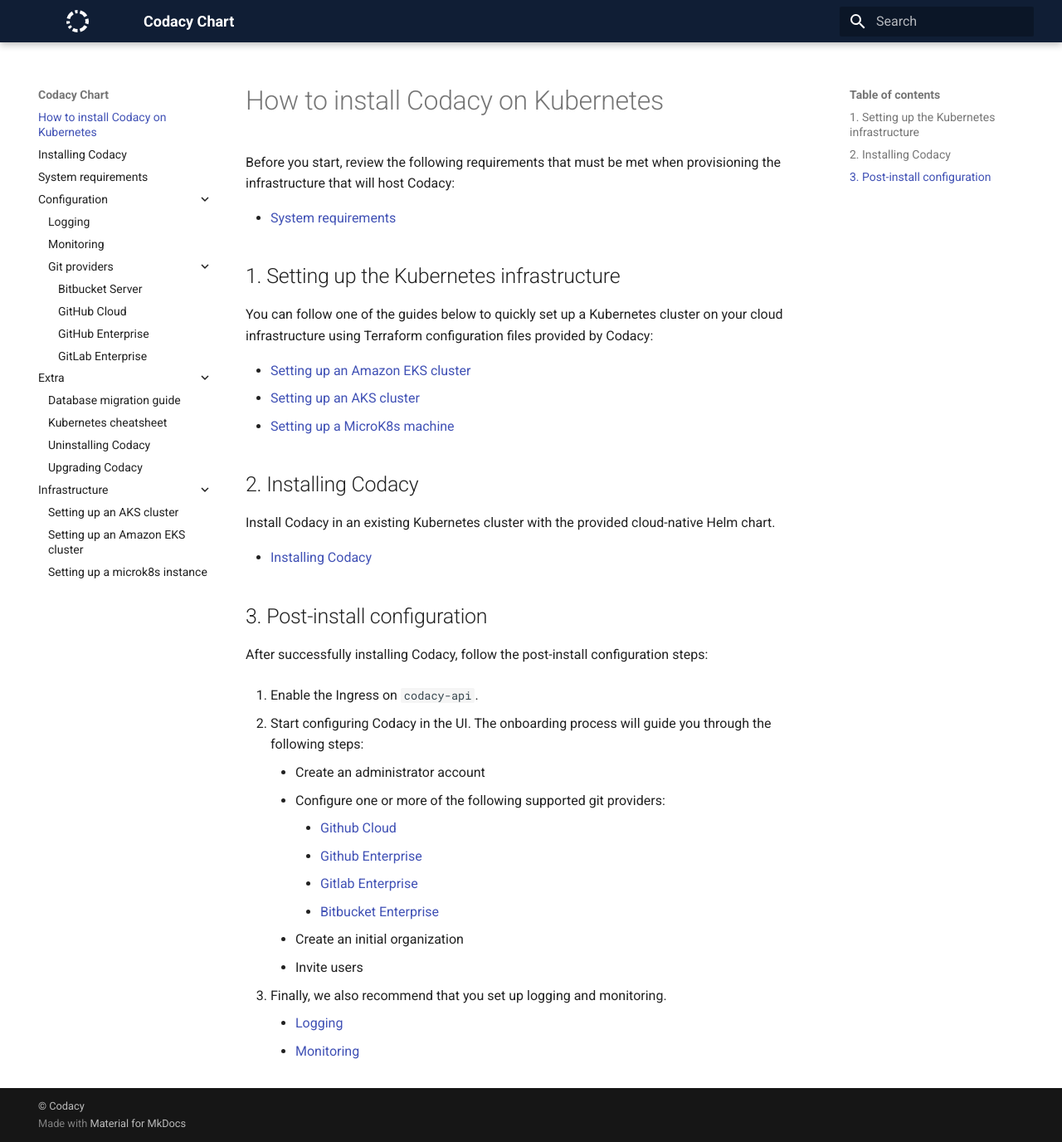
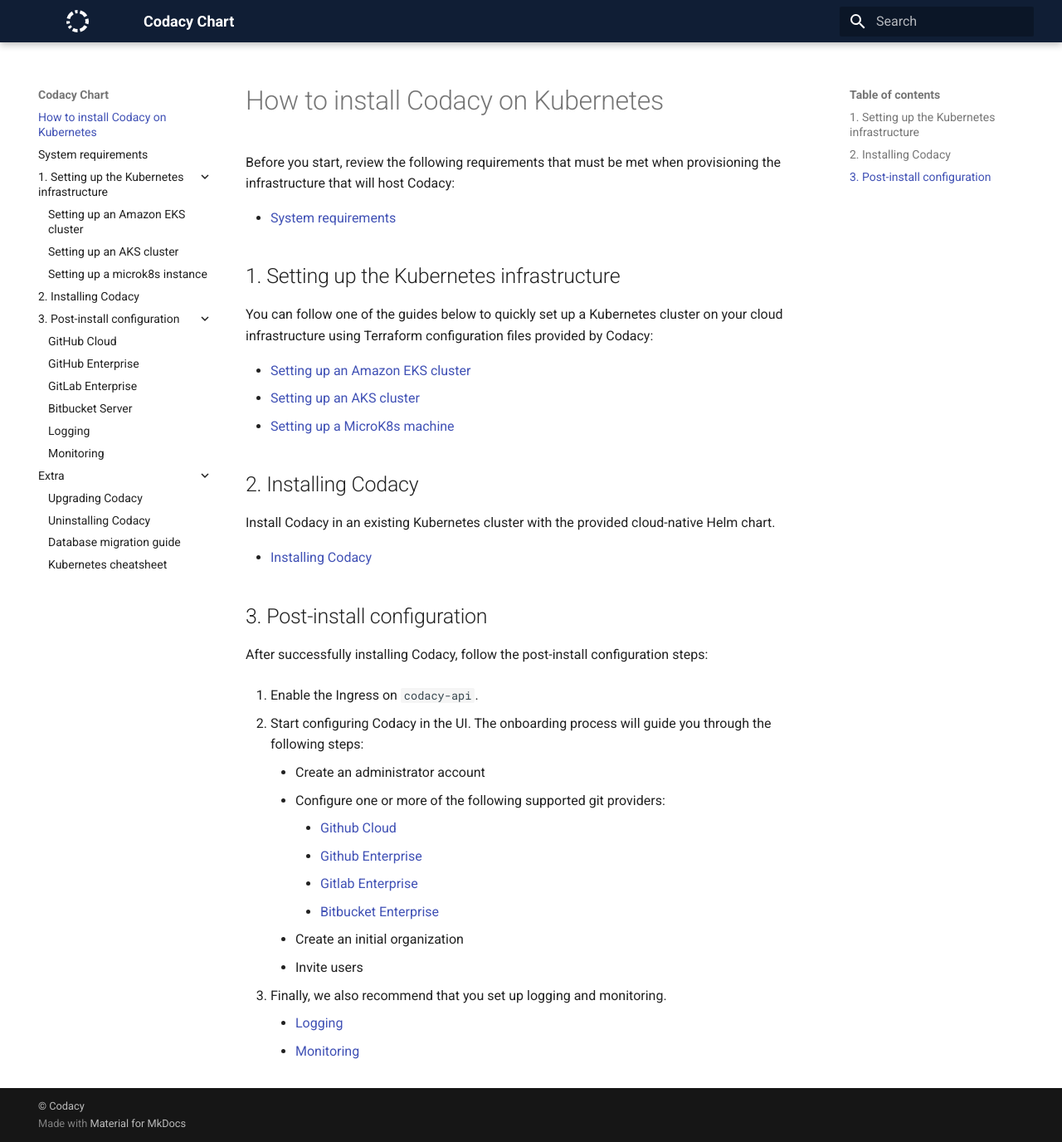
Before and after one commit to codacy/chart, an MkDocs documentation site: the page built from docs/index.md, in a window 1280 px wide and 1376 px high. Shown: the whole window at 83% size. Built offline with MkDocs 1.6.1 and Material for MkDocs 9.7.7, drawn with Linux system fonts in a browser that asks for light colours; some of the changed lines change nothing that is shown.

Commit message:
Add table of contents to mkdocs.yml

```diff
--- a/mkdocs.yml
+++ b/mkdocs.yml
@@ -33,3 +33,25 @@
 - pymdownx.superfences
 - toc:
     permalink: true
+
+# Table of contents
+nav:
+  - index.md
+  - requirements.md
+  - "1. Setting up the Kubernetes infrastructure":
+    - infrastructure/eks-quickstart.md
+    - infrastructure/aks-quickstart.md
+    - infrastructure/microk8s-quickstart.md
+  - "2. Installing Codacy": install.md
+  - "3. Post-install configuration":
+    - configuration/git-providers/github-cloud.md
+    - configuration/git-providers/github-enterprise.md
+    - configuration/git-providers/gitlab-enterprise.md
+    - configuration/git-providers/bitbucket-enterprise.md
+    - configuration/logging.md
+    - configuration/monitoring.md
+  - "Extra":
+    - extra/upgrade.md
+    - extra/uninstall.md
+    - extra/database.md
+    - extra/k8s-cheatsheet.md
```
